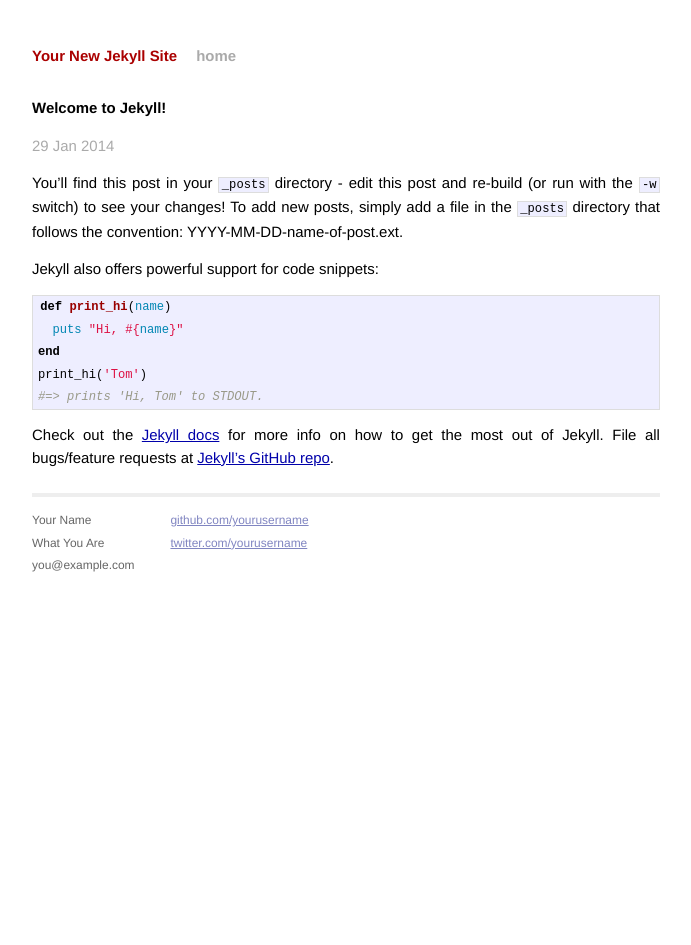
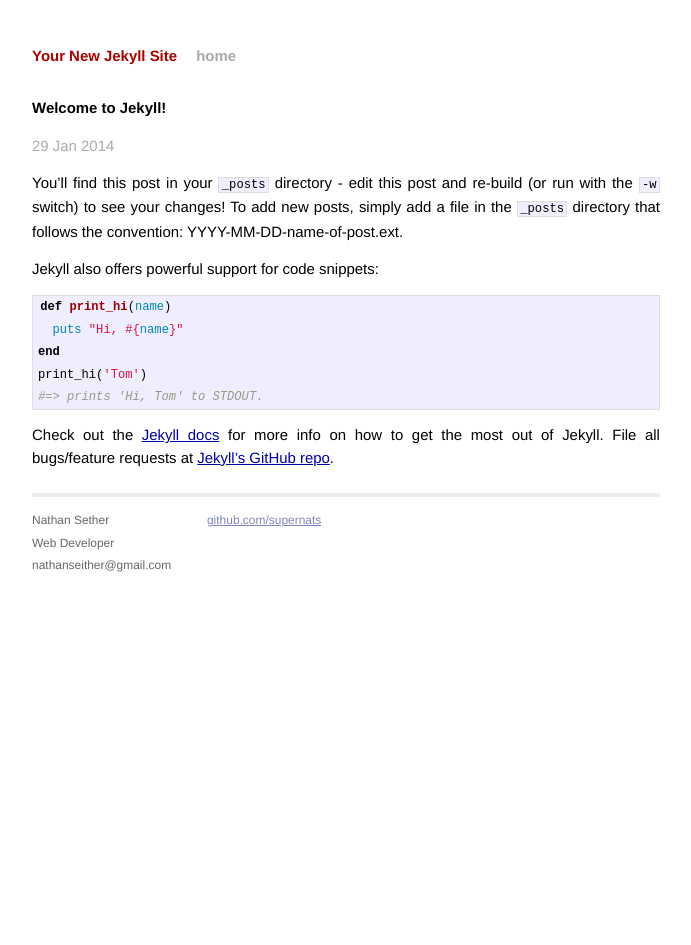
Before and after one commit to Supernats/Supernats.github.io, a Jekyll site: the page built from _posts/2014-01-29-welcome-to-jekyll.markdown, in a window 1280 px wide. Shown: the whole page, without its empty margins (294-985 px from the left). Built offline with Jekyll 4.4.1, drawn with Linux system fonts in a browser that asks for light colours; Markdown is read by kramdown in place of the engine named in the settings.

Commit message:
Change basic info

```diff
--- a/_layouts/default.html
+++ b/_layouts/default.html
@@ -26,15 +26,14 @@
           <div class="footer">
             <div class="contact">
               <p>
-                Your Name<br />
-                What You Are<br />
-                you@example.com
+                Nathan Sether<br />
+                Web Developer<br />
+                nathanseither@gmail.com
               </p>
             </div>
             <div class="contact">
               <p>
-                <a href="https://github.com/yourusername">github.com/yourusername</a><br />
-                <a href="https://twitter.com/yourusername">twitter.com/yourusername</a><br />
+                <a href="https://github.com/supernats">github.com/supernats</a><br />
               </p>
             </div>
           </div>
```
